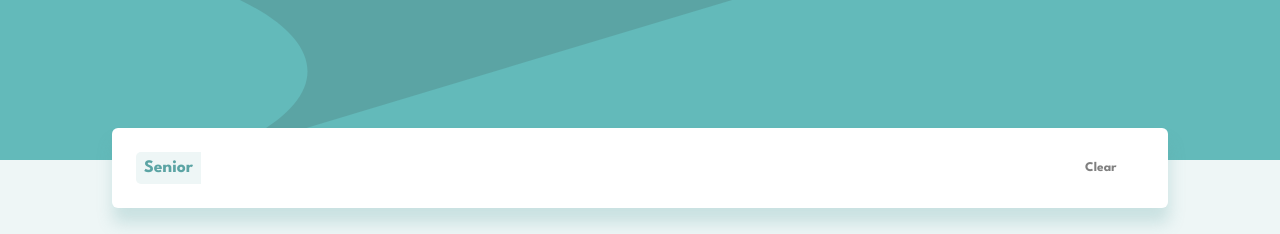
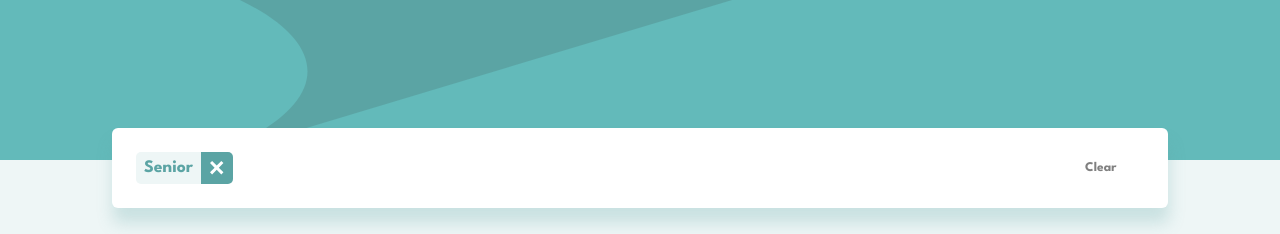
Before and after one commit to AngeliqueDF/job-listings-app-react-typescript, a React (Create React App) app: page / in a window 1280 px wide. Both pictures are taken after a click on the button "Senior". Shown: the top 234 px of the page. Built offline with nearby package versions, Linux system fonts and the light colour scheme.

Commit message:
Add back `className`

```diff
--- a/src/components/FilterBar.tsx
+++ b/src/components/FilterBar.tsx
@@ -22,7 +22,11 @@ const FilterBar = ({ filters, removeFilter, clearFilters }) => {
 					{filters.map((f: string, index: number) => (
 						<li key={f + index} className="filter">
 							<span className="filter-term">{f}</span>
-							<button onClick={handleRemove} value={f}></button>
+							<button
+								className="remove-filter"
+								onClick={handleRemove}
+								value={f}
+							></button>
 						</li>
 					))}
 				</ul>
```
